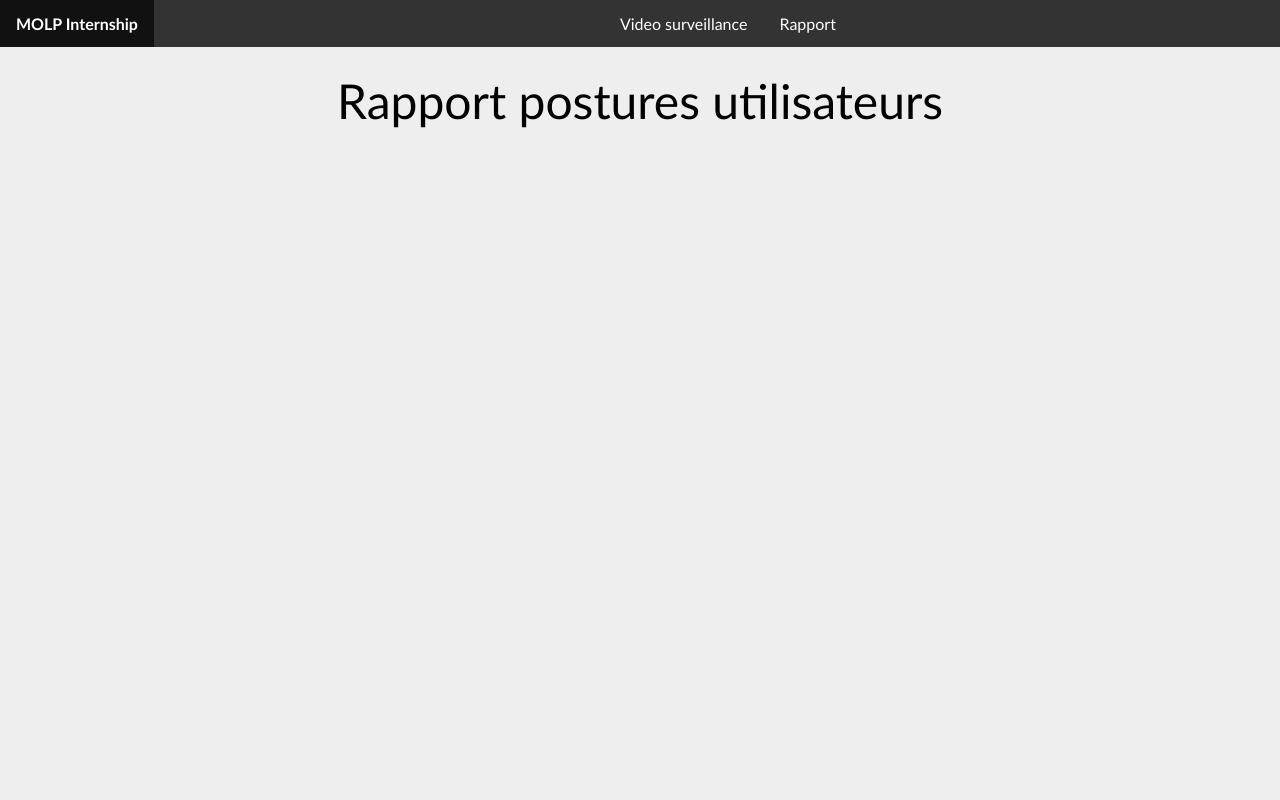
After one commit to ayoubeslr/api-rest-face-detection, a Flask app: template backend/templates/rapport.html in a window 1280 px wide. The commit adds this page. Run offline with Flask 2, Linux system fonts and the light colour scheme; the template is opened without the code that fills it, so the values that code supplies are empty; data comes from the database, SQL or seed files in the repository.

Commit message:
ayoube la pute

```diff
--- a/backend/templates/index.html
+++ b/backend/templates/index.html
@@ -7,7 +7,7 @@
         <nav>
             <ul>
                 <li class="title-ent">
-                    <a href="#"><b>MOLP Internship</b></a>
+                    <h1><b>MOLP</b></h1>
                 </li>
                 <li>
                     <a href="">Video surveillance</a>
@@ -38,7 +38,7 @@
     // https://github.com/googlecreativelab/teachablemachine-community/tree/master/libraries/pose
     // const axios = require('axios').default;
     // the link to yur model provided by Teachable Machine export panel
-    const URL = "https://teachablemachine.withgoogle.com/models/-i72ufe2F/";
+    const URL = "https://teachablemachine.withgoogle.com/models/fw35lwmQq/";
     let model, webcam, ctx, labelContainer, maxPredictions,ctr;
     let closePredict = true;
     let tab = [];
--- /dev/null
+++ b/backend/templates/rapport.html
@@ -0,0 +1,39 @@
+<html>
+
+    <head>
+        <link rel="stylesheet" href="style.css">
+    </head>
+    <body onload="getData()">
+        <nav>
+            <ul>
+                <li class="title-ent">
+                    <a href="index.html"><b>MOLP Internship</b></a>
+                </li>
+                <li>
+                    <a href="index.html">Video surveillance</a>
+                </li>
+                <li>
+                    <a href="rapport.html">Rapport</a>
+                </li>
+            </ul>
+        </nav>
+        <div class="title">Rapport postures utilisateurs</div>
+    </body>
+</html>
+<script src="https://cdn.jsdelivr.net/npm/axios/dist/axios.min.js"></script>
+<script src="https://unpkg.com/axios/dist/axios.min.js"></script>
+<script type="text/javascript">
+
+let data = [];
+
+async function getData() {
+        axios.get('http://127.0.0.1:5000/get_all')
+          .then(function (response) {
+            console.log(response);
+			data = response.data.data;
+          })
+          .catch(function (error) {
+            console.log(error);
+          });
+}
+</script>
```
